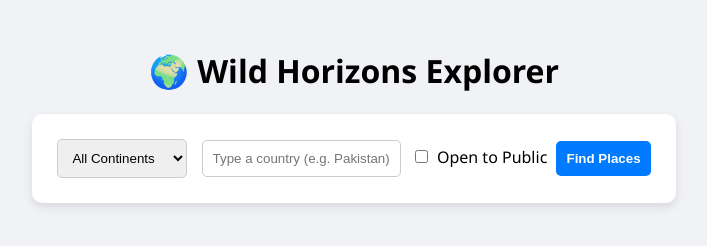
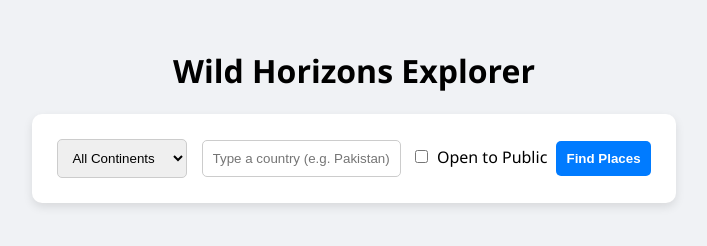
Before and after one commit to Muhammad-Zubair796/Web-Dev, a website: page Node API/index.html in a window 1280 px wide. Shown: the whole page, without its empty margins (286-993 px from the left). Drawn offline with Linux system fonts and the light colour scheme.

Commit message:
Update index.html

```diff
--- a/Node API/index.html
+++ b/Node API/index.html
@@ -5,7 +5,7 @@
     <link rel="stylesheet" href="/style.css">
 </head>
 <body>
-    <h1>🌍 Wild Horizons Explorer</h1>
+    <h1>Wild Horizons Explorer</h1>
 
     <div class="search-panel">
         <select id="continentSelect">
```
